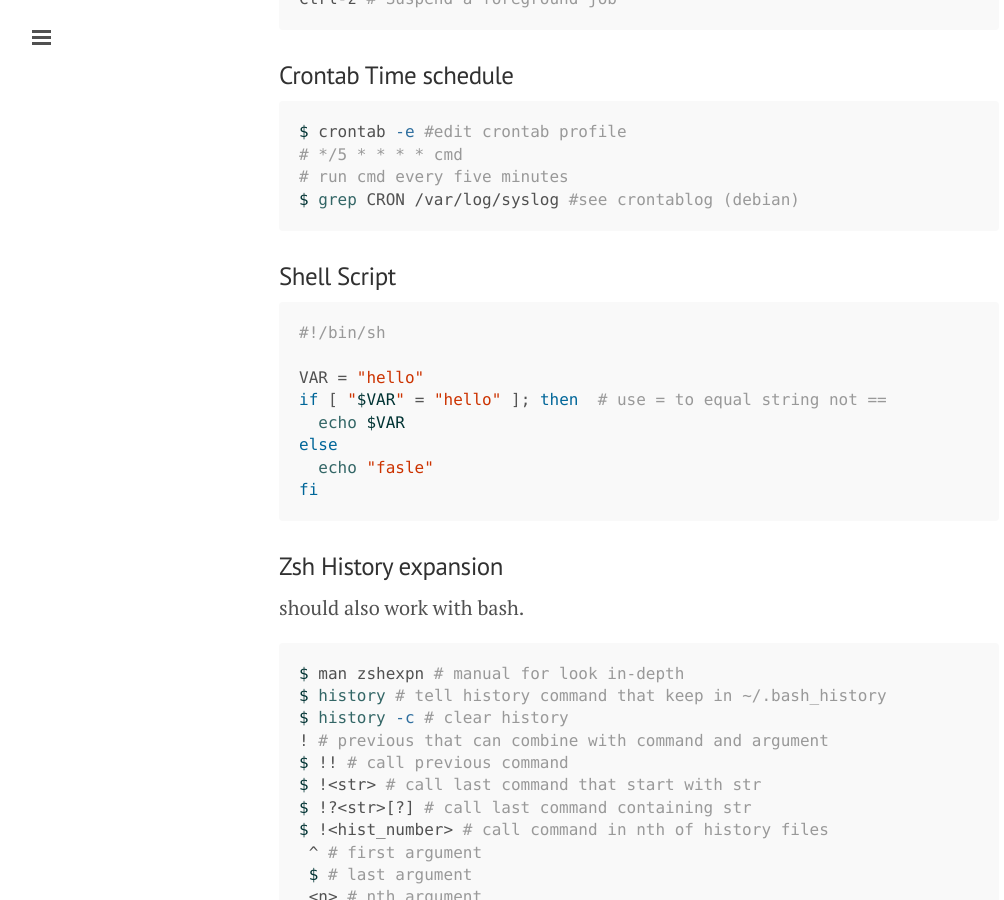
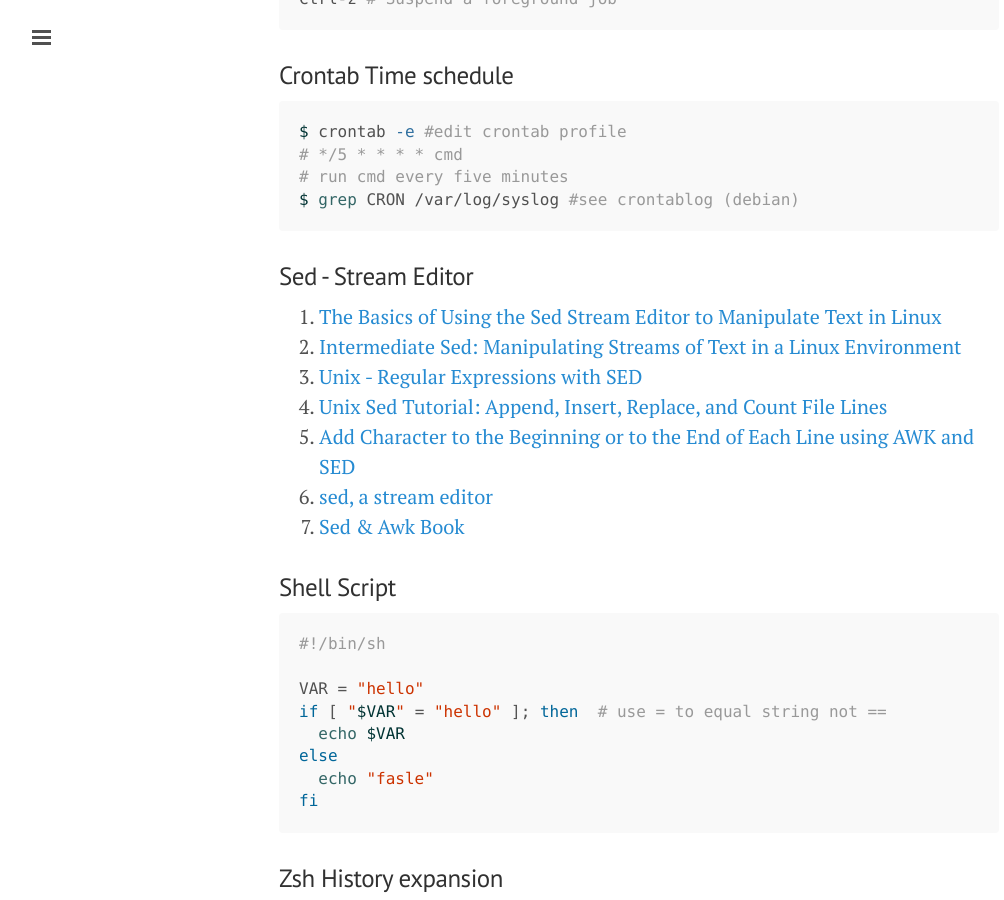
Before and after one commit to ibotdotout/ibotdotout.github.io, a Jekyll site: the page built from _posts/2014-06-27-unix.md, in a window 1280 px wide and 900 px high, scrolled down 1231 px. Shown: the whole window, without its empty margins (1-1005 px from the left). Built offline with Jekyll 4.4.1, drawn with Linux system fonts in a browser that asks for light colours; Markdown is read by kramdown in place of the engine named in the settings.

Commit message:
update sed ref

````diff
--- a/_posts/2014-06-27-unix.md
+++ b/_posts/2014-06-27-unix.md
@@ -62,6 +62,15 @@ $ crontab -e #edit crontab profile
 $ grep CRON /var/log/syslog #see crontablog (debian)
 ```
 
+### Sed - Stream Editor
+1. [The Basics of Using the Sed Stream Editor to Manipulate Text in Linux](https://www.digitalocean.com/community/tutorials/the-basics-of-using-the-sed-stream-editor-to-manipulate-text-in-linux)
+2. [Intermediate Sed: Manipulating Streams of Text in a Linux Environment](https://www.digitalocean.com/community/articles/intermediate-sed-manipulating-streams-of-text-in-a-linux-environment)
+3. [Unix - Regular Expressions with SED](http://www.tutorialspoint.com/unix/unix-regular-expressions.htm)
+4. [Unix Sed Tutorial: Append, Insert, Replace, and Count File Lines](http://www.thegeekstuff.com/2009/11/unix-sed-tutorial-append-insert-replace-and-count-file-lines/)
+5. [Add Character to the Beginning or to the End of Each Line using AWK and SED](http://www.shellhacks.com/en/Add-Character-to-the-Beginning-or-to-the-End-of-Each-Line-using-AWK-and-SED)
+6. [sed, a stream editor](https://www.gnu.org/software/sed/manual/sed.html)
+7. [Sed & Awk Book](http://docstore.mik.ua/orelly/unix/sedawk/index.htm)
+
 
 ### Shell Script
 
````
